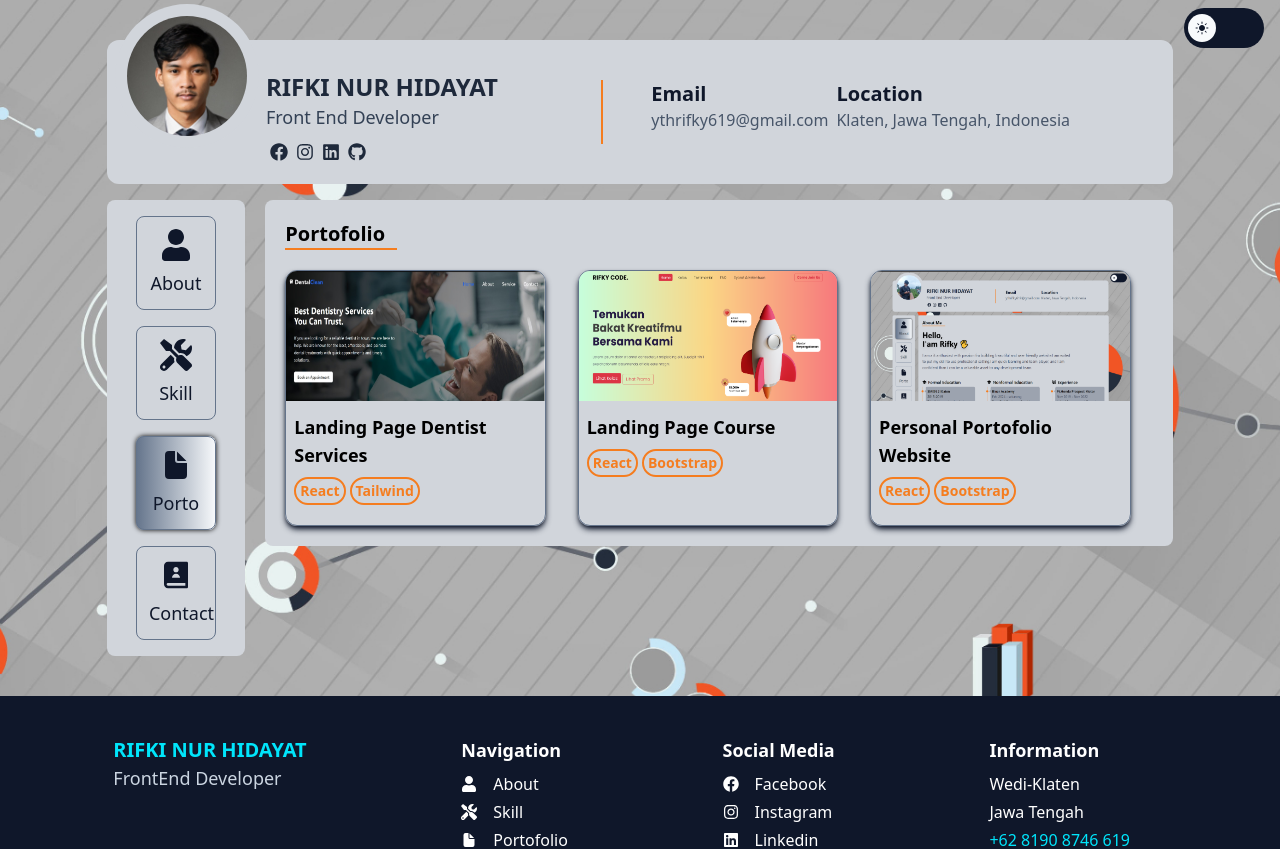
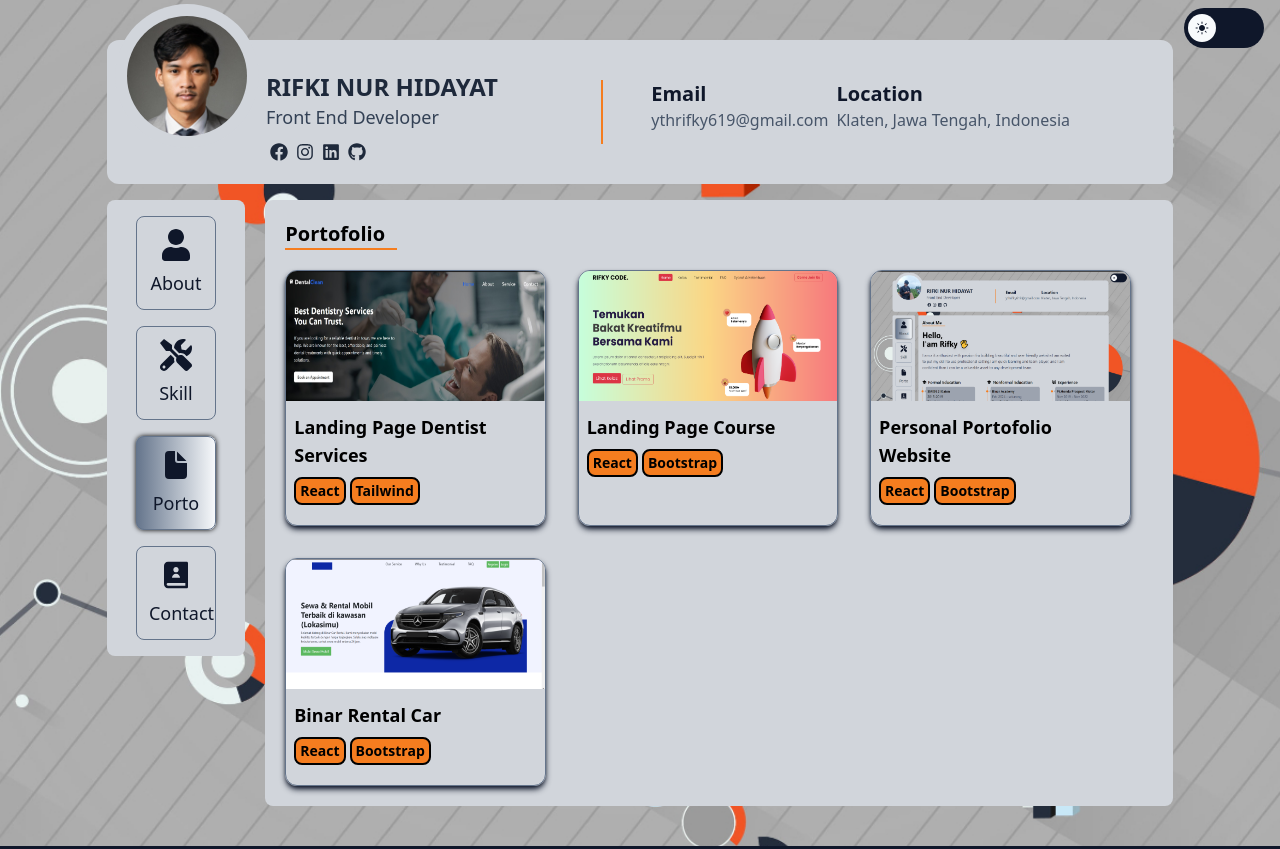
Before and after one commit to Rifkynur/portofolio, a React (Vite) app: page /porto in a window 1280 px wide. Shown: the top 849 px of the page. Built offline with nearby package versions, Linux system fonts and the light colour scheme.

Commit message:
add binar porto

```diff
--- a/src/Component/about/AboutHeader.jsx
+++ b/src/Component/about/AboutHeader.jsx
@@ -8,7 +8,7 @@ const AboutHeader = () => {
         <br /> I'am Rifky <span className="animate-[hello_2s_infinite] origin-bottom inline-block dark:text-shadow-dark ">🖐</span>
       </h1>
       <p className="text-xs w-full mt-5 text-slate-700 md:text-lg md:w-full lg:w-10/12 dark:text-slate-300">
-        I am a it anthusiast with passion fro building beautiful and user friendly website.I am exited to put my skill to use professional setting.i am quick learning and team player, and i am confident than i can be a valueable asset to
+        I am a it anthusiast with passion for building beautiful and user friendly website.I am exited to put my skill to use professional setting.i am quick learning and team player, and i am confident than i can be a valueable asset to
         any development team.{" "}
       </p>
     </div>
--- a/src/Component/header/HeaderComponent.jsx
+++ b/src/Component/header/HeaderComponent.jsx
@@ -7,7 +7,7 @@ function HeaderComponent() {
       <div className="w-10/12 mx-auto bg-primary text-slate-800 relative mt-10 rounded-xl md:flex md:justify-between md:items-center lg:justify-evenly dark:bg-slate-800 dark:text-white">
         <div className="header-left">
           <div className="mx-auto absolute left-0 right-0 -top-8 md:right-full md:bottom-0 md:top-0 lg:-top-9">
-            <div className="p-1 w-16 mx-auto bg-primary rounded-full  md:pt-5 md:ms-2 md:w-20 lg:w-36 lg:p-3 dark:bg-slate-800">
+            <div className="p-1 h-16 w-16 mx-auto bg-primary rounded-full  md:pt-5 md:ms-2 md:w-20 md:h-20 lg:w-36 lg:h-36 lg:p-3 dark:bg-slate-800">
               <img src="./img/pp.jpg" alt="" className="w-16 top-0 mx-auto rounded-full md:w-40" />
             </div>
           </div>
--- a/src/Component/portofilio/PortofolioDesc.jsx
+++ b/src/Component/portofilio/PortofolioDesc.jsx
@@ -12,7 +12,7 @@ const PortofolioDesc = ({ img, title, tool }) => {
         <div className="flex flex-w gap-1 mt-2">
           {tool.map((item, i) => {
             return (
-              <span key={i} className=" border-[2px] font-bold text-[6px] py-[2px] px-1 rounded-full text-light border-light dark:text-dark dark:border-dark md:text-[10px] lg:text-sm">
+              <span key={i} className=" bg-light dark:bg-dark text-black border-[2px] font-bold text-[6px] py-[2px] px-1 rounded-lg border-black  md:text-[10px] lg:text-sm">
                 {item}
               </span>
             );
--- a/src/Component/portofilio/PortofolioLink.jsx
+++ b/src/Component/portofilio/PortofolioLink.jsx
@@ -3,7 +3,7 @@ import { Link } from "react-router-dom";
 
 const PortofolioLink = ({ link, icon }) => {
   return (
-    <Link to={link} target="_blank">
+    <Link to={link} target="_blank" aria-label="link to project">
       <div className=" text-slate-50 cursor-pointer text-[10px] hover:scale-110 md:text-base lg:text-lg">{icon}</div>
     </Link>
   );
--- a/src/data/data.jsx
+++ b/src/data/data.jsx
@@ -2,6 +2,8 @@ import { FaFacebook, FaInstagram, FaLinkedin, FaGithub, FaUser, FaTools, FaExter
 // import { FaUser, FaTools } from "react-icons/fa";
 import { IoDocument } from "react-icons/io5";
 import { RiContactsBook2Fill } from "react-icons/ri";
+
+// data social media
 export const headerSocial = [
   {
     title: "Facebook",
@@ -28,6 +30,8 @@ export const headerSocial = [
     icon: <FaGithub />,
   },
 ];
+
+// data navbar
 export const navbarList = [
   {
     patch: "/",
@@ -51,6 +55,7 @@ export const navbarList = [
   },
 ];
 
+// data formal education
 export const formalEducation = [
   {
     school: "SMKN 2 Klaten",
@@ -63,6 +68,8 @@ export const formalEducation = [
     desc: "Wedi Klaten",
   },
 ];
+
+// data nonformal education
 export const nonformalEducation = [
   {
     school: "Binar Academy",
@@ -75,6 +82,8 @@ export const nonformalEducation = [
     desc: "Belajar front-end web untuk pemula",
   },
 ];
+
+// data experience
 export const experience = [
   {
     school: "Pt.Honda Prospect Motor",
@@ -83,6 +92,7 @@ export const experience = [
   },
 ];
 
+// data footer
 export const footerNavigation = [
   {
     title: "About",
@@ -106,6 +116,7 @@ export const footerNavigation = [
   },
 ];
 
+// data portofolio
 export const portofolio = [
   {
     id: 1,
@@ -137,8 +148,19 @@ export const portofolio = [
     goTo: <FaExternalLinkAlt />,
     img: "./img/porto/porto.PNG",
   },
+  {
+    id: 3,
+    ghLink: "https://github.com/Rifkynur/BCR-Binar_Rental_Car",
+    demoLink: "https://bcr-binar-rental-car.vercel.app/",
+    title: "Binar Rental Car",
+    tool: ["React", "Bootstrap"],
+    github: <FaGithub />,
+    goTo: <FaExternalLinkAlt />,
+    img: "./img/porto/binar.PNG",
+  },
 ];
 
+// data skill
 export const skill = [
   {
     id: 1,
```
Also changed, not shown: public/img/porto/binar.PNG (added).
